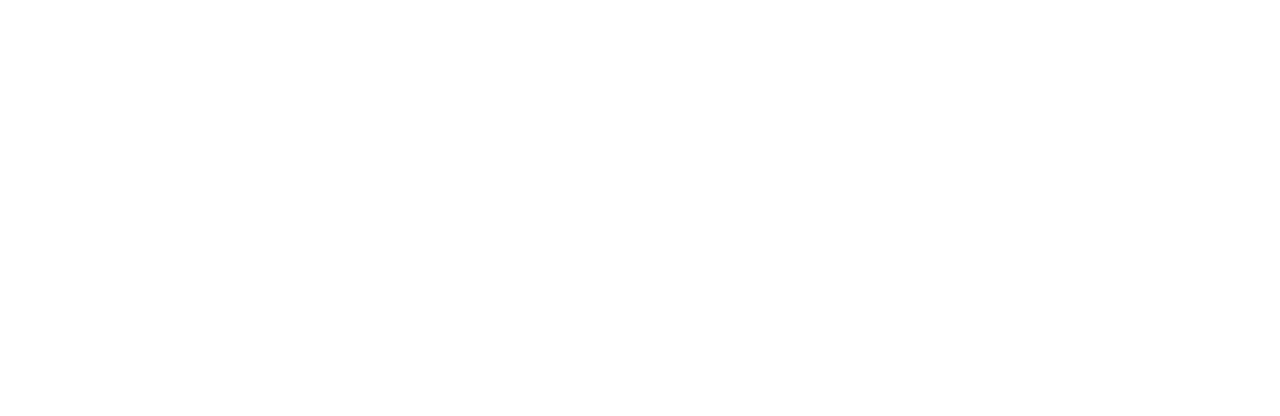
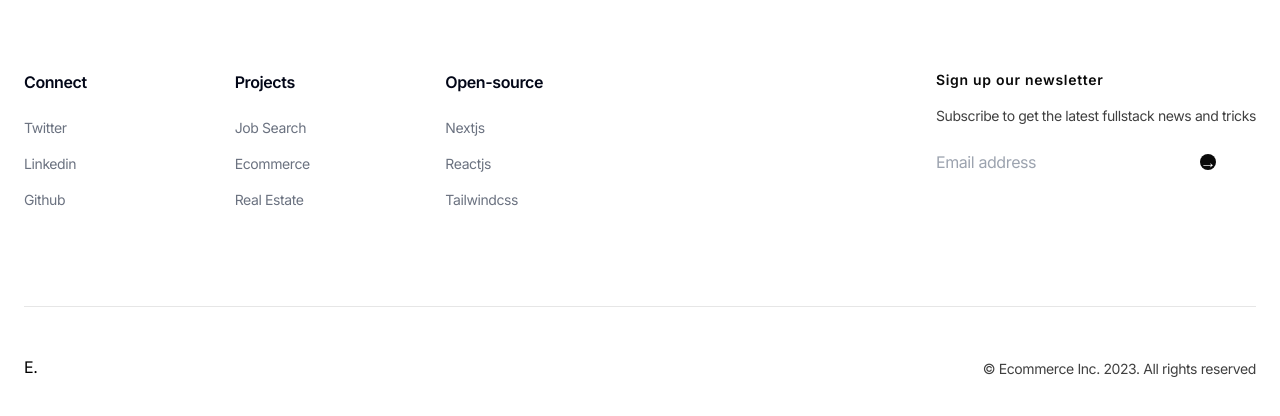
Before and after one commit to kenmwangi/next13-ecommerce, a Next.js app: page / in a window 1280 px wide. Shown: the part 442-858 px from the top of the page. Before the commit the page ends 800 px from the top, so only its background shows below. Built offline with nearby package versions, Linux system fonts and the light colour scheme; no server answers; the database is empty.

Commit message:
Footer component

```diff
--- a/app/layout.tsx
+++ b/app/layout.tsx
@@ -2,6 +2,7 @@
 import "./css/globals.css";
 import type { Metadata } from "next";
 import { Inter } from "next/font/google";
+import Footer from "@/components/Footer";
 
 const inter = Inter({ subsets: ["latin"] });
 
@@ -23,7 +24,8 @@
       <body className={`${inter.className} antialiased tracking-tight`}>
         <div className="flex flex-col min-h-screen">
           <Navbar />
-          {children}
+          <main className="grow">{children}</main>
+          <Footer />
         </div>
       </body>
     </html>
--- /dev/null
+++ b/components/Footer/index.tsx
@@ -0,0 +1,76 @@
+import React from "react";
+import Container from "../Container";
+import Link from "next/link";
+
+export default function Footer() {
+  return (
+    <div className="py-16 lg:py-20">
+      <Container>
+        <footer className="grid grid-cols-1 gap-x-8 gap-y-16 lg:grid-cols-2">
+          <nav>
+            <div className="grid grid-cols-2 gap-8 sm:grid-cols-3">
+              <li className="list-none">
+                <p className="font-semibold text-slate-950">Connect</p>
+                <ul className="flex flex-col gap-4 text-gray-500 hover:text-gray-700 transition-colors mt-6 text-sm">
+                  <Link href="/">Twitter</Link>
+                  <Link href="/">Linkedin</Link>
+                  <Link href="/">Github</Link>
+                </ul>
+              </li>
+              <li className="list-none">
+                <p className="font-semibold text-slate-950">Projects</p>
+                <ul className="flex flex-col gap-4 text-gray-500 hover:text-gray-700 transition-colors mt-6 text-sm">
+                  <Link href="/">Job Search</Link>
+                  <Link href="/">Ecommerce</Link>
+                  <Link href="/">Real Estate</Link>
+                </ul>
+              </li>
+              <li className="list-none">
+                <p className="font-semibold text-slate-950">Open-source</p>
+                <ul className="flex flex-col gap-4 text-gray-500 hover:text-gray-700 transition-colors mt-6 text-sm">
+                  <Link href="/">Nextjs</Link>
+                  <Link href="/">Reactjs</Link>
+                  <Link href="/">Tailwindcss</Link>
+                </ul>
+              </li>
+            </div>
+          </nav>
+          <div className="flex lg:justify-end">
+            <form className="max-w-sm">
+              <h2 className="text-sm font-semibold tracking-wider text-neutral-950">
+                Sign up our newsletter
+              </h2>
+              <p className="mt-4 text-sm text-neutral-700">
+                Subscribe to get the latest fullstack news and tricks
+              </p>
+              <div className="relative mt-6">
+                <input
+                  type="email"
+                  placeholder="Email address"
+                  autoComplete="email"
+                  className="form-input"
+                />
+                <div className="absolute inset-y-1 right-10 flex justify-end">
+                  <button className="flex aspect-square h-full items-center justify-center rounded-xl bg-neutral-950 text-white transition hover:bg-neutral-800">
+                    &rarr;
+                  </button>
+                </div>
+              </div>
+            </form>
+          </div>
+        </footer>
+        <div className="mb-20 mt-24 flex flex-wrap items-end justify-between gap-x-6 gap-y-4 border-t border-neutral-950/10 pt-12">
+          <Link href="/">
+            <h1 className="h2">E.</h1>
+          </Link>
+          <p className="text-sm text-neutral-700">
+            <Link href="https://www.twitter.com/ken_cipher" target="_blank">
+              &copy; Ecommerce Inc. {new Date().getFullYear()}. All rights
+              reserved
+            </Link>
+          </p>
+        </div>
+      </Container>
+    </div>
+  );
+}
```
